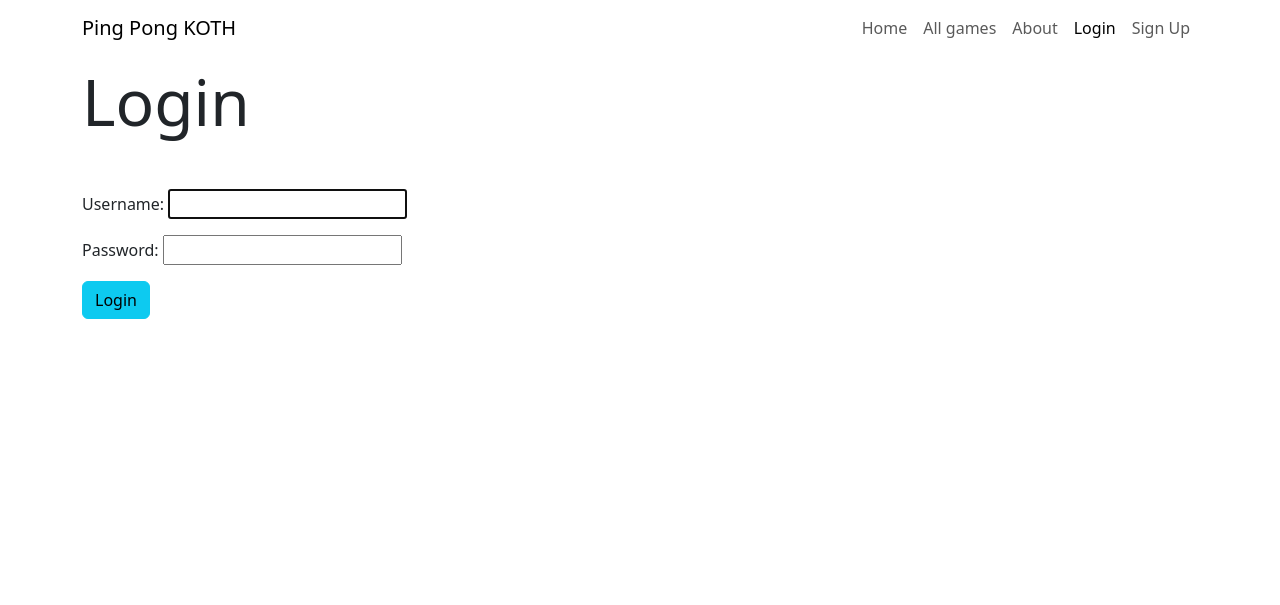
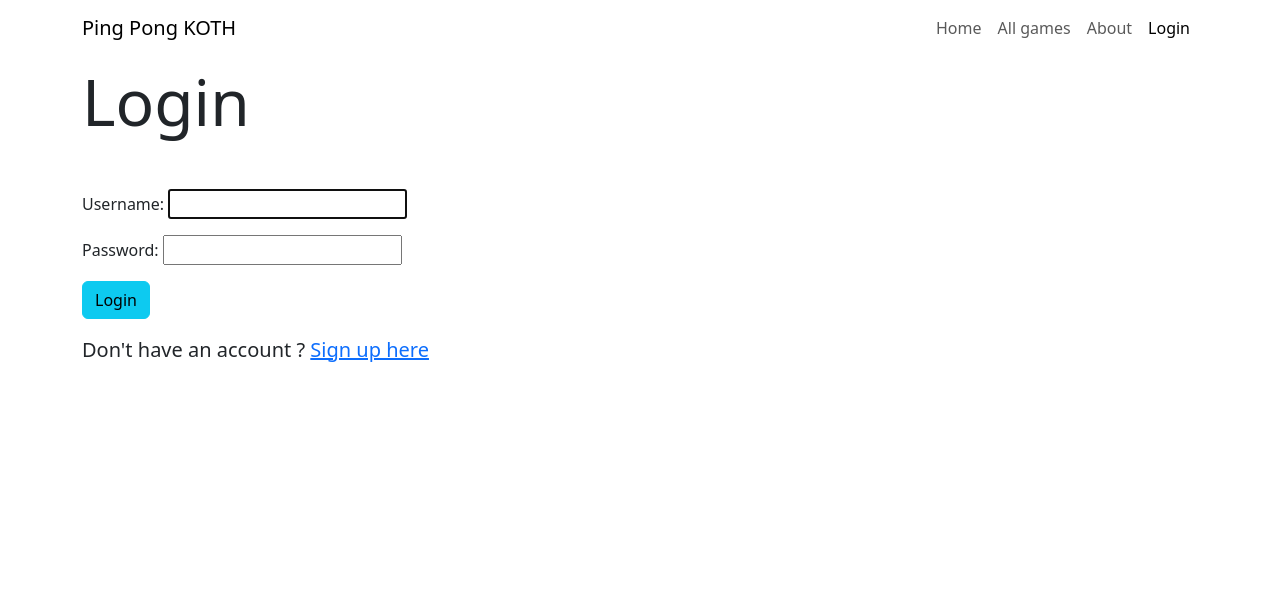
Before and after one commit to Wolgamonox/koth-ping-pong-website, a Django app: page /accounts/login/ in a window 1280 px wide. Shown: the top 605 px of the page. Run offline with Django 4.2, Linux system fonts and the light colour scheme.

Commit message:
changed signup button to login page

```diff
--- a/django_ping_pong_koth/django_ping_pong_koth/templates/base/navbar.html
+++ b/django_ping_pong_koth/django_ping_pong_koth/templates/base/navbar.html
@@ -28,12 +28,6 @@
           aria-current="page{% endif %}" href="{% url 'login' %}">Login</a>
           {% endif %}
         </li>
-        <li class="nav-item ">
-          {% if not user.is_authenticated %}
-            <a class="nav-link {% if request.resolver_match.view_name == 'accounts:signup' %}active"
-            aria-current="page{% endif %}" href="{% url 'accounts:signup' %}">Sign Up</a>
-          {% endif %}
-        </li>
       </ul>
     </div>
   </div>
--- a/django_ping_pong_koth/django_ping_pong_koth/templates/registration/login.html
+++ b/django_ping_pong_koth/django_ping_pong_koth/templates/registration/login.html
@@ -8,7 +8,7 @@
 
 <!-- TODO: Proper error display -->
 {% if form.errors %}
-<p>Your username and password didn't match. Please try again.</p>
+    <p>Your username and password didn't match. Please try again.</p>
 {% endif %}
 
 <form method="post" action="{% url 'login' %}">
@@ -17,4 +17,6 @@
     <button type="submit" class="btn btn-info">Login</button>
 </form>
 
+<p class="lead mt-3">Don't have an account ? <a href="{% url 'accounts:signup' %}">Sign up here</a></p>
+
 {% endblock content %}
```
